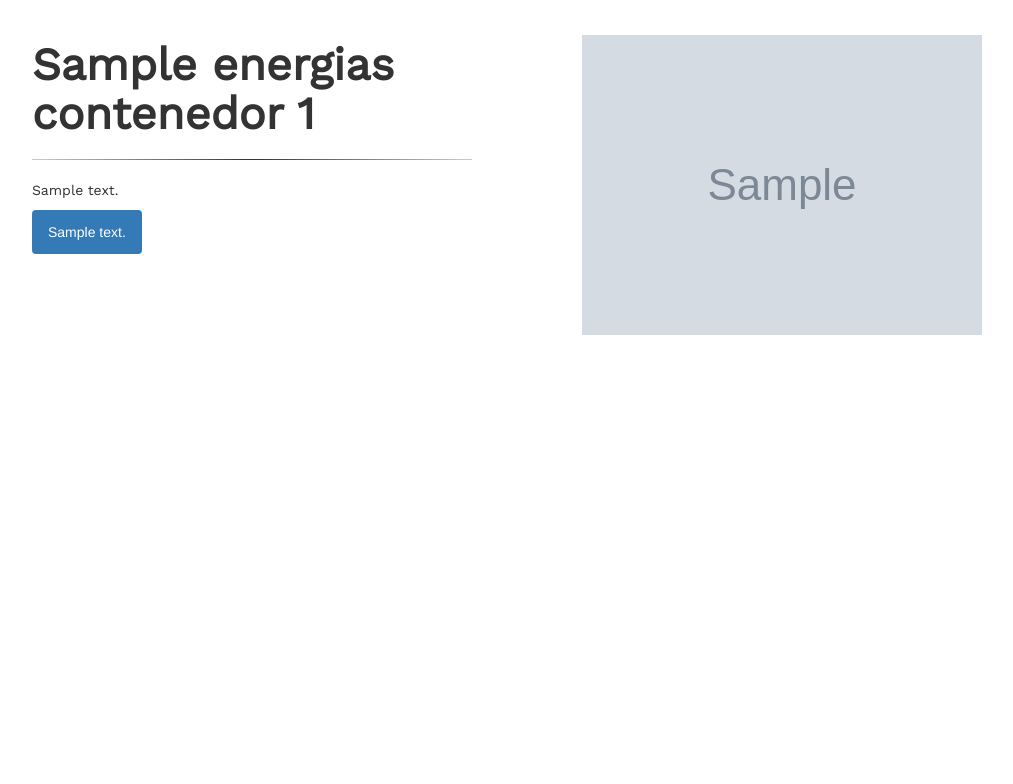
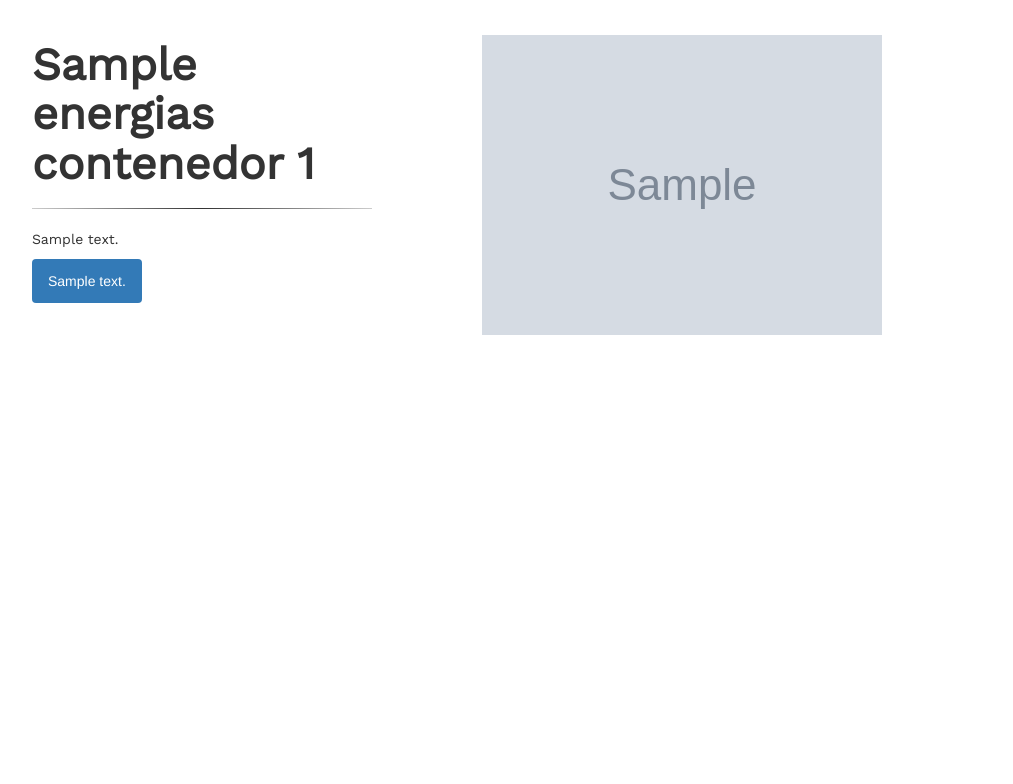
Before and after one commit to pinieco23/energiaEvoluciona, a Django app: page / in a window 1280 px wide. Shown: the part 100-884 px from the top of the page, without its empty margins (158-1171 px from the left). Run offline with Django 3.2, Linux system fonts and the light colour scheme; tables that the repository leaves empty hold one stand-in row (values such as "Sample post"); grey boxes marked "Sample" are stand-in pictures; a database or web service that is not in the repository returns one stand-in record (values such as "Sample title"); some libraries are stand-ins or nearby versions.

Commit message:
imagenes

```diff
--- a/energias/static/css/styles.css
+++ b/energias/static/css/styles.css
@@ -39,6 +39,7 @@ p{
     float: left;
     padding: 10px;
     padding-left: 14%;
+    width: 42%;
 }
 
 .column-exp {
```
Also changed, not shown: energias/static/fuentes/LANDING-ENERGIA-EVOLUCIONA.png (added), energias/static/imagesC1/Graficas_Mesa_de_trabajo_1_1.png (added), energias/static/imagesC1/c1.jpg (deleted), energias/static/imagesC1/tri.png (added).
